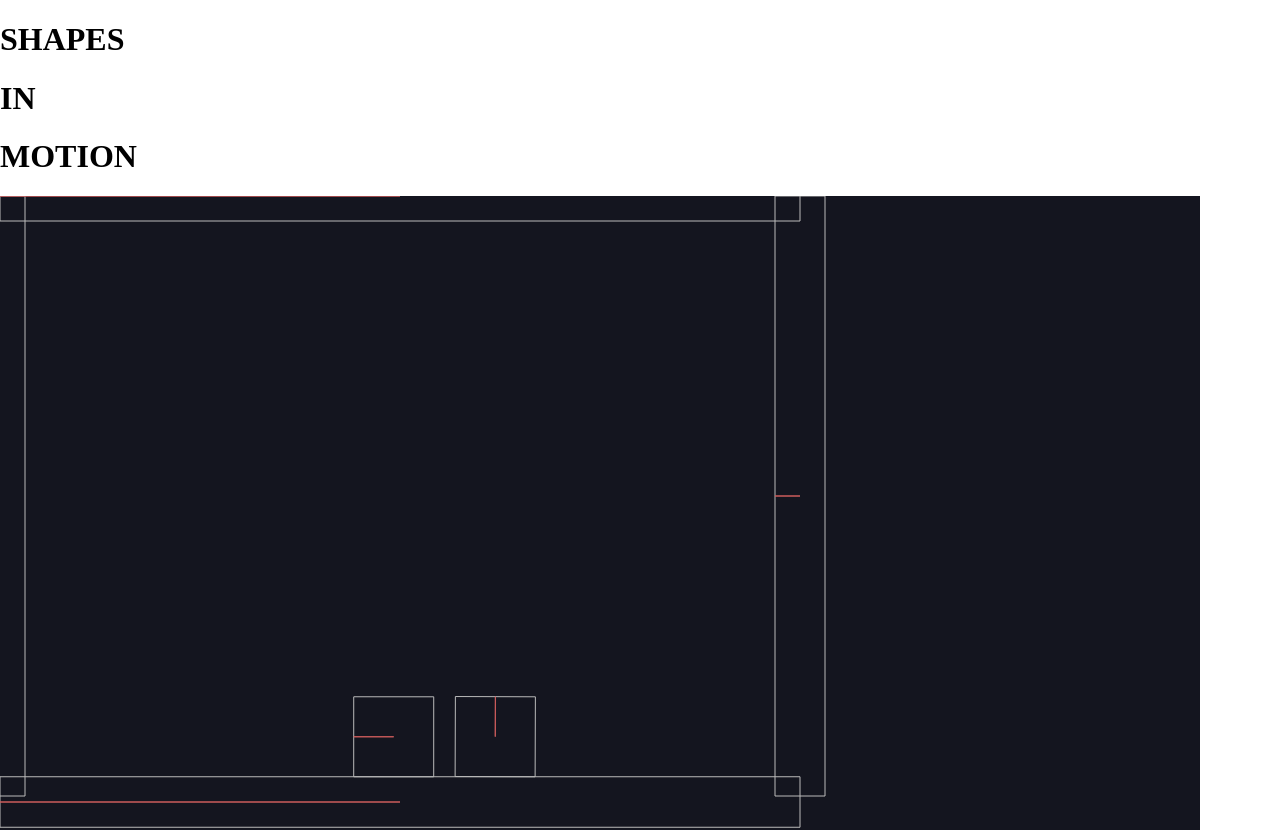
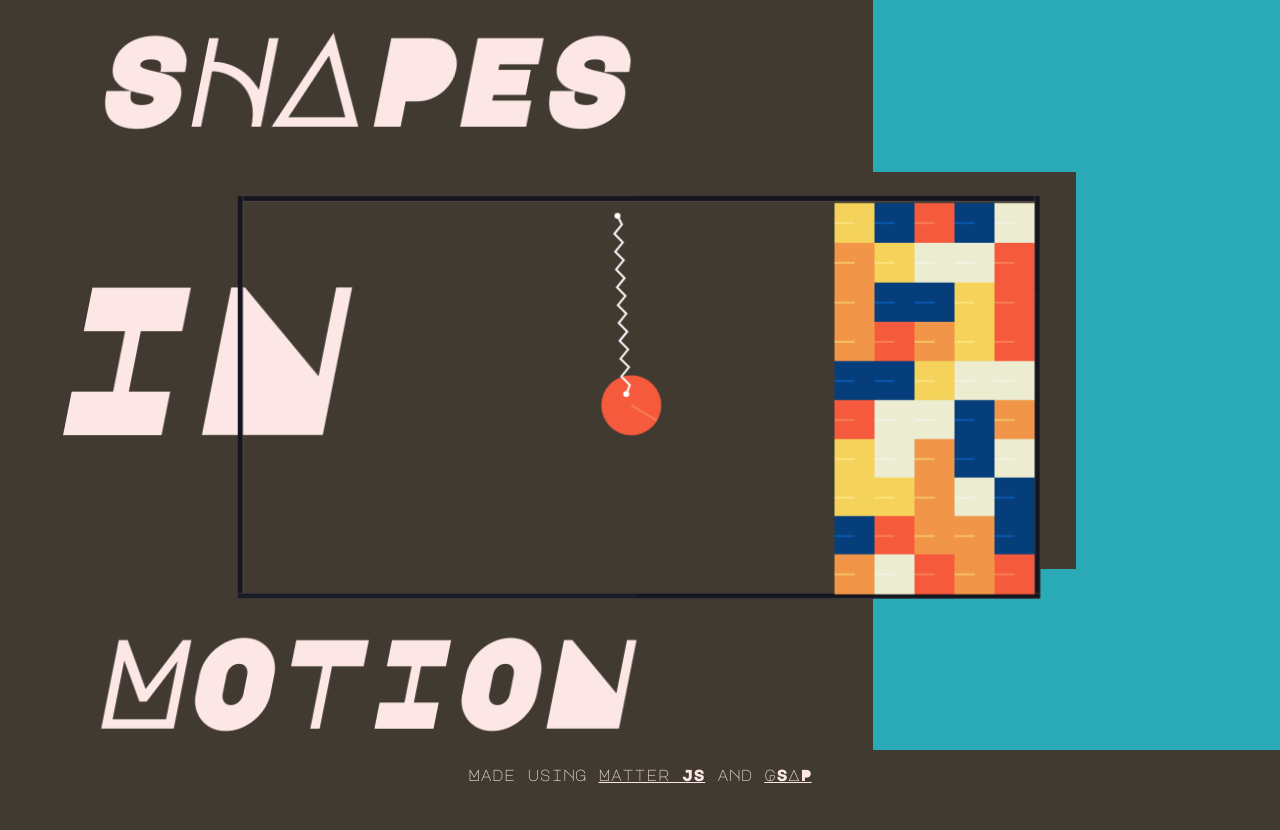
Before and after one commit to sylph-design/des157b, a plain HTML site: page libraryLiberty/index.html in a window 1280 px wide. Shown: the top 830 px of the page. After the commit the page ends 800 px from the top, so only its background shows below. Drawn offline with nearby package versions, Linux system fonts and the light colour scheme.

Commit message:
library liberty code

```diff
--- a/libraryLiberty/index.html
+++ b/libraryLiberty/index.html
@@ -6,21 +6,28 @@
     <meta name="viewport" content="width=device-width, initial-scale=1.0">
 
     <link href="https://cdnjs.cloudflare.com/ajax/libs/normalize/8.0.1/normalize.min.css" rel="stylesheet">
+    <link rel="preconnect" href="https://fonts.googleapis.com">
+    <link rel="preconnect" href="https://fonts.gstatic.com" crossorigin>
+    <link href="https://fonts.googleapis.com/css2?family=Major+Mono+Display&display=swap" rel="stylesheet">
     <link href="styles.css" rel="stylesheet">
 
     <script src="./libraries/matter.js"></script>
-    <script type="module">
-        import { animate, scroll } from "https://cdn.jsdelivr.net/npm/motion@latest/+esm"
-    </script>
+    <script src="https://cdn.jsdelivr.net/npm/gsap@3.15/dist/gsap.min.js"></script>
     <script src="script.js" defer></script>
 
     <title>Library Liberty</title>
 </head>
 
 <body>
-    <h1>SHAPES</h1>
-    <h1>IN</h1>
-    <h1>MOTION</h1>
+    <img src="assets/wall.svg" alt="wall background">
+    <h1 id="shapes">SHAPES</h1>
+    <h1 id="in">IN</h1>
+    <h1 id="motion">MOTION</h1>
+    <div id="canvas"></div>
+
+    <footer>
+        <p>Made using <a>Matter JS</a> and <a>GSAP</a></p>
+    </footer>
 </body>
 
 </html>
--- a/libraryLiberty/script.js
+++ b/libraryLiberty/script.js
@@ -1,12 +1,15 @@
 (function () {
     "use strict";
     console.log("reading js");
+
+    var canvas = document.querySelector("#canvas");
 
     // module aliases
     var Engine = Matter.Engine,
         Render = Matter.Render,
         Runner = Matter.Runner,
         Bodies = Matter.Bodies,
+        Constraint = Matter.Constraint,
         Composites = Matter.Composites,
         Composite = Matter.Composite,
         MouseConstraint = Matter.MouseConstraint,
@@ -17,30 +20,43 @@
 
     // create a renderer
     var render = Render.create({
-        element: document.body,
+        element: canvas,
         engine: engine,
         options: {
-            width: 1200,
-            height: 750,
-            showAngleIndicator: true
+            width: 805,
+            height: 405,
+            showAngleIndicator: true,
+            wireframes: false,
+            background: 'transparent'
         }
     });
 
     // create two boxes and a ground
-    var boxA = Bodies.rectangle(400, 200, 80, 80);
-    var boxB = Bodies.rectangle(450, 50, 80, 80);
-    var ground = Bodies.rectangle(400, 610, 810, 60, { isStatic: true });
+    var stack = Composites.stack(597, 0, 5, 10, 0, 0, function (x, y) {
+        return Bodies.rectangle(x, y, 40, 40);
+    });
+    var ground = Bodies.rectangle(400, 410, 810, 60, { isStatic: true });
     Composite.add(engine.world, [
-        Bodies.rectangle(400, 0, 800, 50, { isStatic: true }),
-        Bodies.rectangle(800, 300, 50, 600, { isStatic: true }),
-        Bodies.rectangle(0, 300, 50, 600, { isStatic: true }),
-        Bodies.rectangle(400, 606, 800, 50.5, { isStatic: true })
+        Bodies.rectangle(400, 0, 800, 10, { isStatic: true }),
+        Bodies.rectangle(800, 100, 5, 600, { isStatic: true }),
+        Bodies.rectangle(0, 100, 10, 600, { isStatic: true }),
+        Bodies.rectangle(400, 400, 805, 5, { isStatic: true })
     ])
 
+    // add soft global constraint
+    var body = Bodies.circle(280, 100, 30);
+
+    var constraint = Constraint.create({
+        pointA: { x: 380, y: 20 },
+        bodyB: body,
+        pointB: { x: -10, y: -7 },
+        stiffness: 0.001
+    });
+
     // add all of the bodies to the world
-    Composite.add(engine.world, [boxA, boxB]);
+    Composite.add(engine.world, [stack, body, constraint]);
 
-        // add mouse control
+    // add mouse control
     var mouse = Mouse.create(render.canvas),
         mouseConstraint = MouseConstraint.create(engine, {
             mouse: mouse,
@@ -66,4 +82,7 @@
     // run the engine
     Runner.run(runner, engine);
 
+    gsap.to("h1", { rotation: 360, x: 100, duration: 2});
+    gsap.to("h1", { delay: 2, skewX: -15, duration: 2, yoyo: true, repeat: -1});
+
 })();
--- a/libraryLiberty/styles.css
+++ b/libraryLiberty/styles.css
@@ -0,0 +1,52 @@
+body {
+    background-color: #403a31;
+    color: #fce7e6;
+    font-family: "Major Mono Display";
+}
+
+h1 {
+    position: absolute;
+    font-size: 120px;
+    margin: 0;
+    padding: 0;
+}
+
+#shapes {
+    left: 0px;
+    top: 10px;
+}
+
+#in {
+    left: -50px;
+    top: 240px;
+    font-size: 200px;
+}
+
+#motion {
+    left: 0px;
+    bottom: 50px;
+}
+
+img {
+    position: absolute;
+    right: 0px;
+}
+
+#canvas {
+    position: absolute;
+    top: 50%;
+    left: 50%;
+    transform: translate(-50%, -50%);
+}
+
+footer {
+    position: absolute;
+    bottom: 0px;
+    display: flex;
+    left: 50%;
+    transform: translateX(-50%);
+}
+
+a {
+    text-decoration: underline;
+}
```
Also changed, not shown: index.html (+1 -1 lines), libraryLiberty/assets/wall.svg (added).
